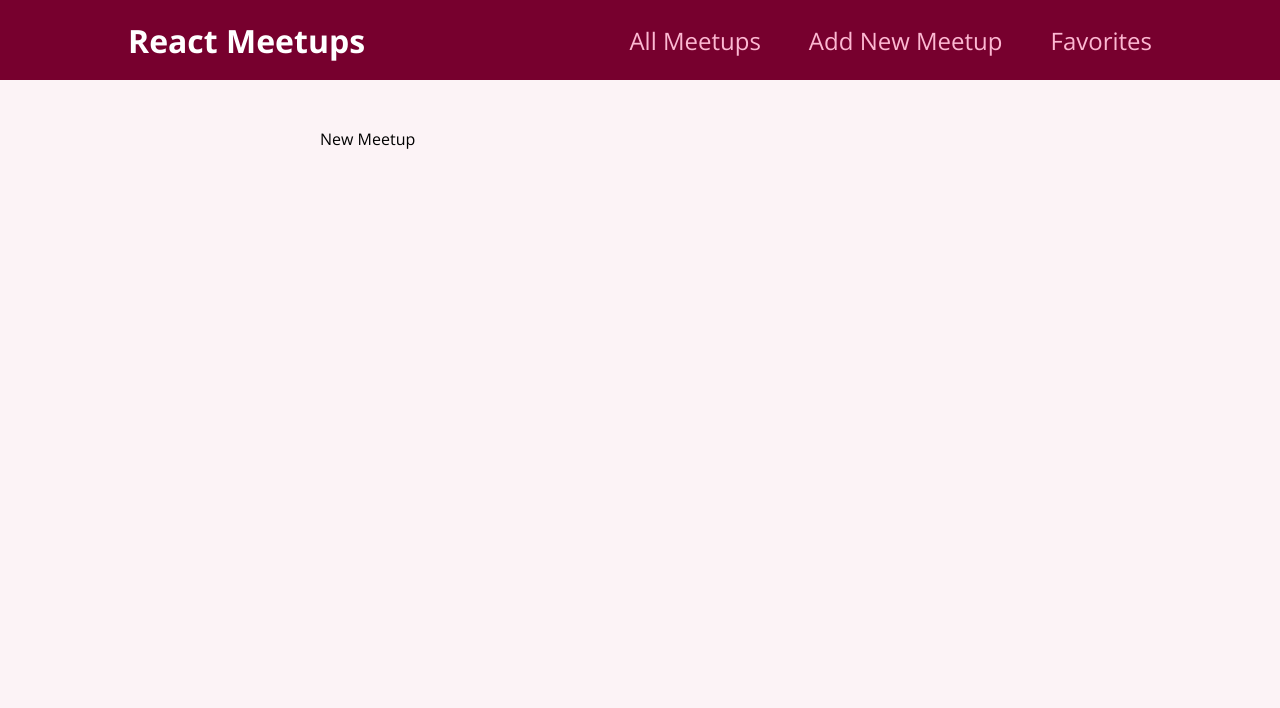
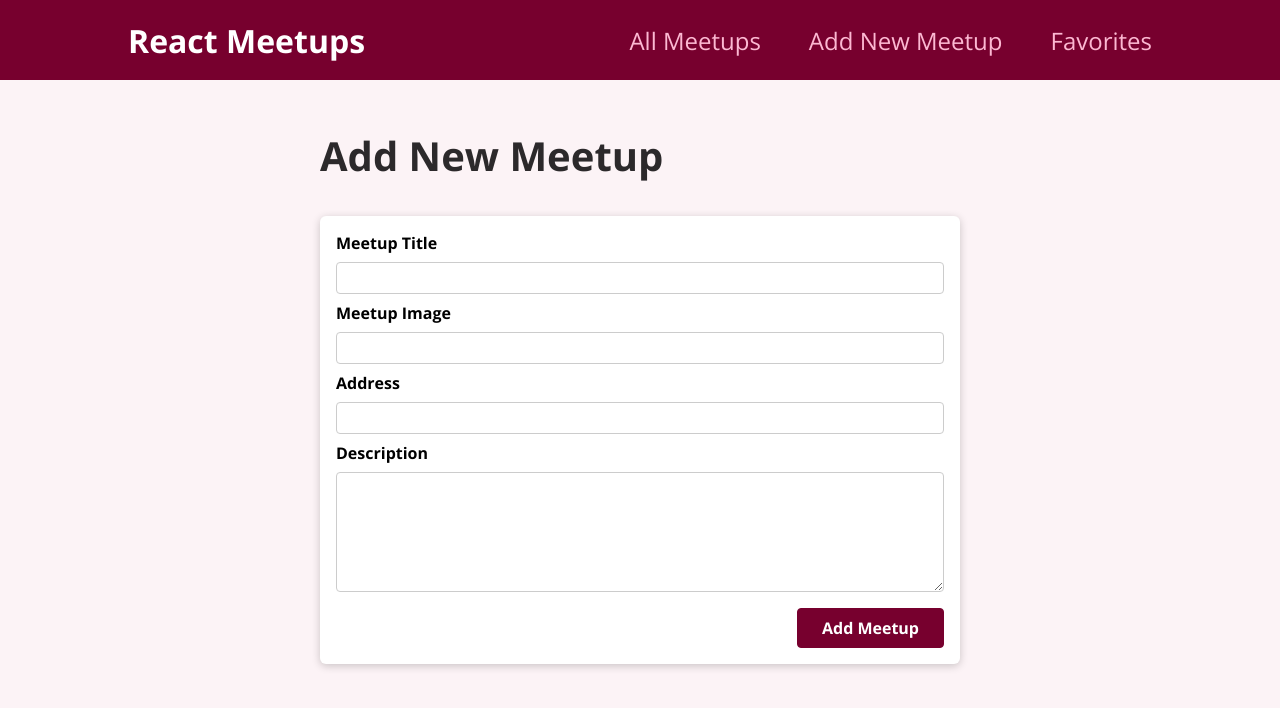
Before and after one commit to gurhanalan/React-Meetup-Project, a React (Create React App) app: page /new-meetup in a window 1280 px wide. Shown: the top 708 px of the page. Built offline with nearby package versions, Linux system fonts and the light colour scheme.

Commit message:
Add NewMeetUp page form

```diff
--- /dev/null
+++ b/src/components/meetups/NewMeetupForm.jsx
@@ -0,0 +1,32 @@
+import React from "react";
+import Card from "../ui/Card";
+import styles from "./newMeetupForm.module.css";
+const NewMeetupForm = () => {
+    return (
+        <Card>
+            <form className={styles.form}>
+                <div className={styles.control}>
+                    <label htmlFor="title">Meetup Title</label>
+                    <input type="text" required id="title" />
+                </div>
+                <div className={styles.control}>
+                    <label htmlFor="image">Meetup Image</label>
+                    <input type="text" required id="image" />
+                </div>
+                <div className={styles.control}>
+                    <label htmlFor="address">Address</label>
+                    <input type="text" required id="address" />
+                </div>
+                <div className={styles.control}>
+                    <label htmlFor="description">Description</label>
+                    <textarea rows="5" required id="description" />
+                </div>
+                <div className={styles.actions}>
+                    <button>Add Meetup</button>
+                </div>
+            </form>
+        </Card>
+    );
+};
+
+export default NewMeetupForm;
--- /dev/null
+++ b/src/components/meetups/newMeetupForm.module.css
@@ -0,0 +1,45 @@
+.form {
+    padding: 1rem;
+  }
+
+  .control {
+    margin-bottom: 0.5rem;
+  }
+
+  .control label {
+    display: block;
+    font-weight: bold;
+    margin-bottom: 0.5rem;
+  }
+
+  .control input,
+  .control textarea {
+    display: block;
+    font: inherit;
+    border-radius: 4px;
+    border: 1px solid #ccc;
+    padding: 0.25rem;
+    width: 100%;
+  }
+
+  .actions {
+    margin-top: 1rem;
+    text-align: right;
+  }
+
+  .actions button {
+    font: inherit;
+    cursor: pointer;
+    background-color: #77002e;
+    color: white;
+    padding: 0.5rem 1.5rem;
+    border: 1px solid #77002e;
+    border-radius: 4px;
+    font-weight: bold;
+  }
+
+  .actions button:hover,
+  .actions button:active {
+    background-color: #a50e48;
+    border-color: #a50e48;
+  }
--- a/src/pages/NewMeetup.jsx
+++ b/src/pages/NewMeetup.jsx
@@ -1,7 +1,13 @@
 import React from "react";
+import NewMeetupForm from "../components/meetups/NewMeetupForm";
 
 const NewMeetup = () => {
-    return <div>New Meetup</div>;
+    return (
+        <section>
+            <h1>Add New Meetup</h1>
+            <NewMeetupForm />
+        </section>
+    );
 };
 
 export default NewMeetup;
```
